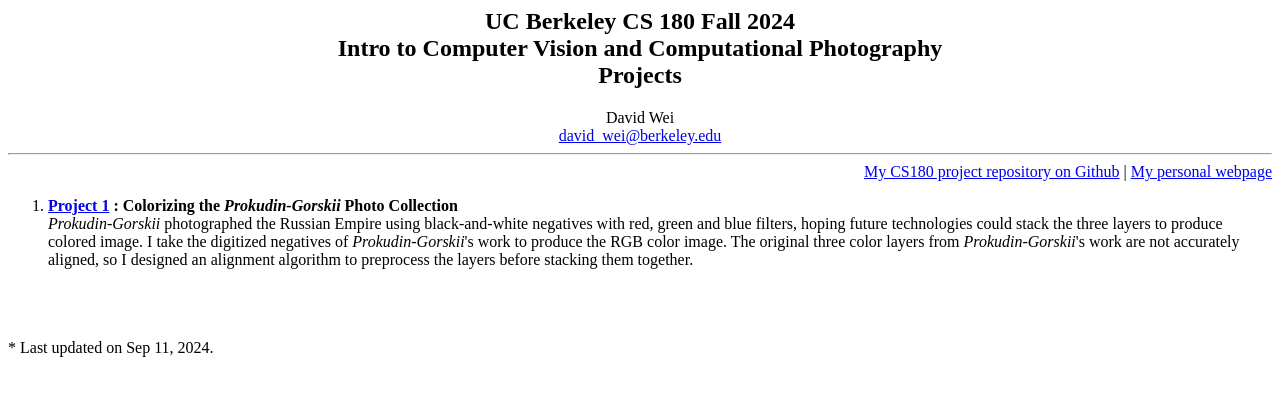
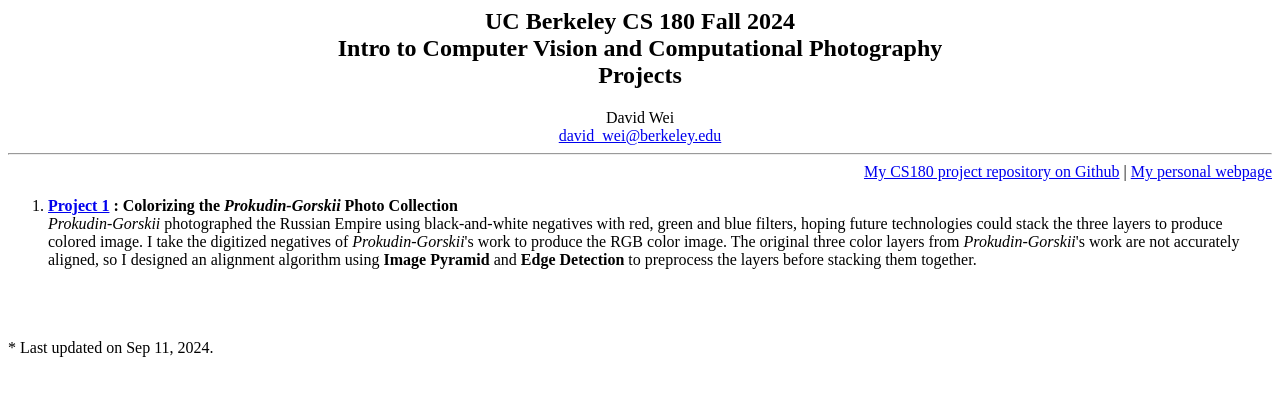
Before and after one commit to jianglanwei/cs180, a plain HTML site: page index.html in a window 1280 px wide. Drawn offline with Linux system fonts and the light colour scheme.

Commit message:
Update index.html

```diff
--- a/index.html
+++ b/index.html
@@ -37,7 +37,7 @@
             hoping future technologies could stack the three layers to produce colored image.
             I take the digitized negatives of <i>Prokudin-Gorskii</i>'s work to produce the RGB color image.
             The original three color layers from <i>Prokudin-Gorskii</i>'s work are not accurately aligned,
-            so I designed an alignment algorithm to preprocess the layers before stacking them together.
+            so I designed an alignment algorithm using <b>Image Pyramid</b> and <b>Edge Detection</b> to preprocess the layers before stacking them together.
 
         </li>
     </ol>
```
